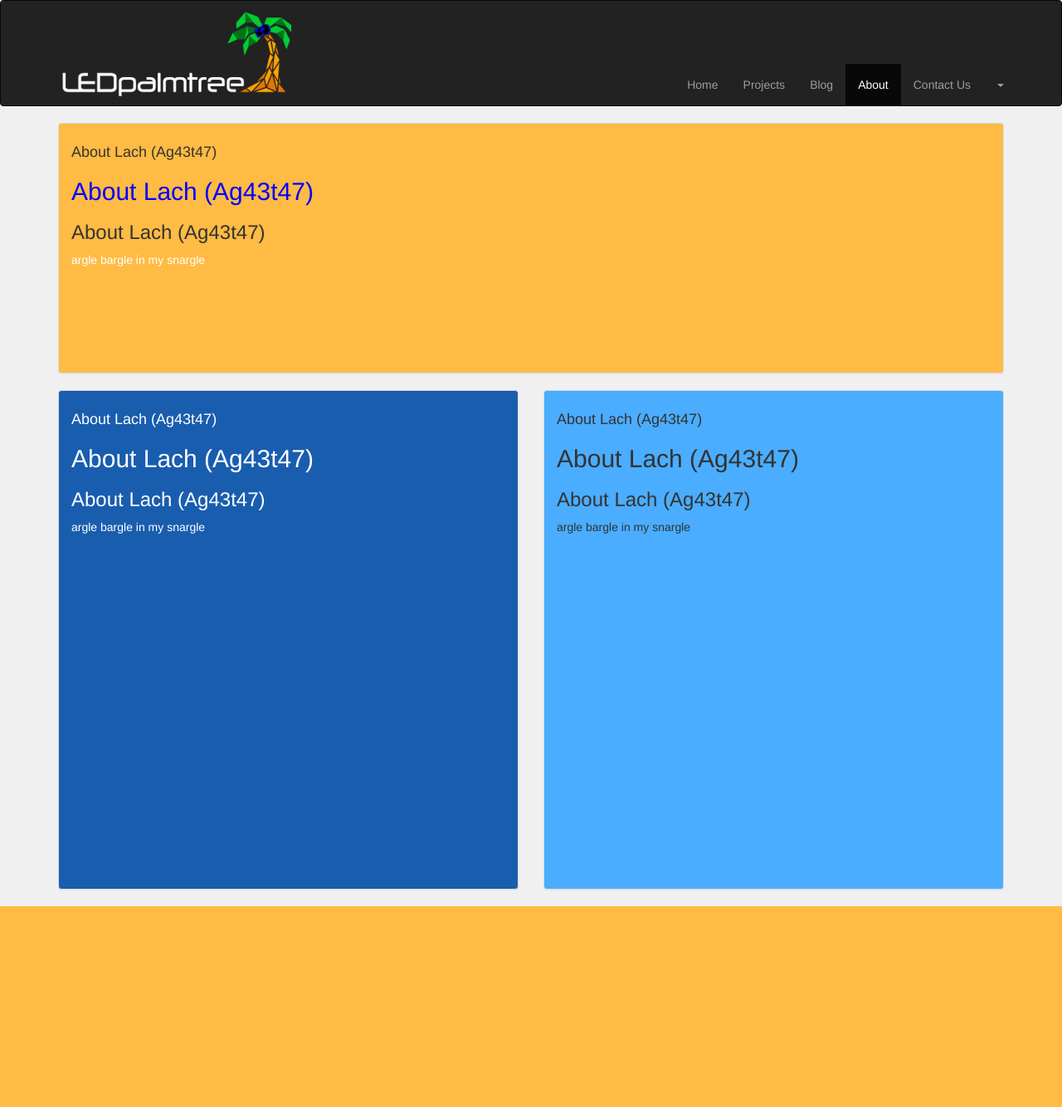
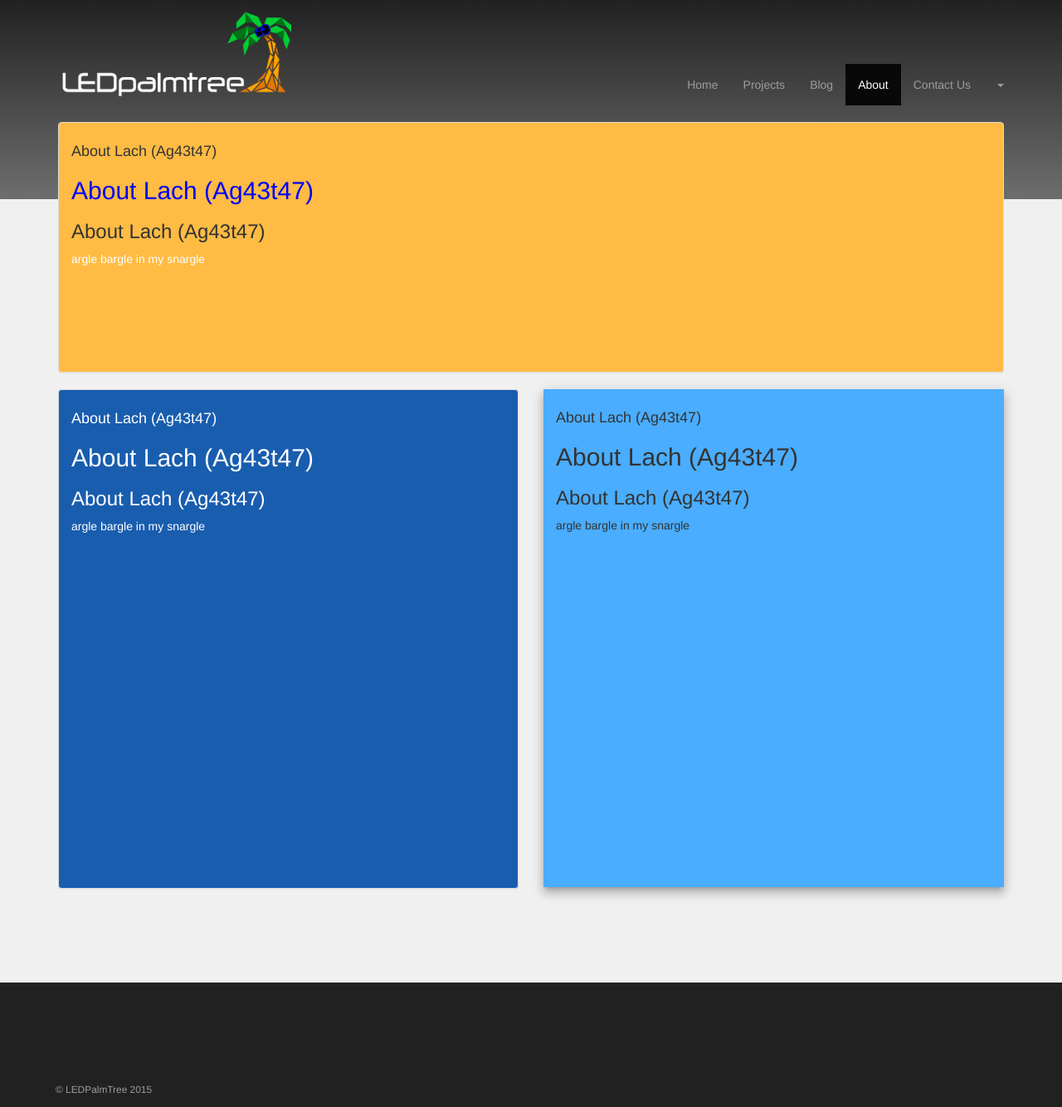
Before and after one commit to makutar/LED-Palmtree-Website, a PHP site: page /about.php in a window 1280 px wide. Shown: the whole page at 83% size. Before the commit the page ends 1092 px from the top, so only its background shows below. Run offline with PHP 8.4, Linux system fonts and the light colour scheme; some libraries are stand-ins or nearby versions.

Commit message:
Added drop shadows and styled the header

```diff
--- a/about.php
+++ b/about.php
@@ -24,7 +24,7 @@
      $page = 'about';
      include("header.php");
      ?>
-    <div class="container">
+    <div class="container contents">
       <div class="row">
         <div class="col-sm-12">
           <div class="panel panel-default orange-light">
@@ -49,7 +49,7 @@
           </div>
         </div>
         <div class="col-sm-6">
-          <div class="panel panel-default blue-light">
+          <div class="blue-light box-shadow--8dp">
             <div class="panel-body" style="height:600px;">
               <h4>About Lach (Ag43t47)</h4>
               <h2>About Lach (Ag43t47)</h2>
@@ -60,6 +60,9 @@
         </div>
       </div>
     </div>
+    <?php
+      include("footer.php");
+     ?>
 
 
 
--- a/blog.php
+++ b/blog.php
@@ -24,7 +24,7 @@
      $page = 'blog';
      include("header.php");
      ?>
-    <div class="container">
+    <div class="container contents">
       <div class="row">
         <div class="col-xs-4">hello
         </div>
@@ -32,6 +32,9 @@
         </div>
       </div>
     </div>
+    <?php
+      include("footer.php");
+     ?>
     <!-- jQuery (necessary for Bootstrap's JavaScript plugins) -->
     <script src="https://ajax.googleapis.com/ajax/libs/jquery/1.11.3/jquery.min.js"></script>
     <!-- Include all compiled plugins (below), or include individual files as needed -->
--- a/css/theme.css
+++ b/css/theme.css
@@ -74,6 +74,44 @@ body {
     padding: 12px;
 }
 
+.navbar-inverse {
+    background-color: transparent;
+    border-color: transparent;
+}
+
+#navbarGradient {
+    height: 240px;
+    background: #212121; /* For browsers that do not support gradients */
+    background: -webkit-linear-gradient(#212121, #6e6e6e); /* For Safari 5.1 to 6.0 */
+    background: -o-linear-gradient(#212121, #6e6e6e); /* For Opera 11.1 to 12.0 */
+    background: -moz-linear-gradient(#212121, #6e6e6e); /* For Firefox 3.6 to 15 */
+    background: linear-gradient(#212121, #6e6e6e); /* Standard syntax */
+}
+
+.contents {
+    position: relative;
+    top: -93px;
+}
+
+.box-shadow--2dp {
+    box-shadow: 0 2px 2px 0 rgba(0, 0, 0, .14), 0 3px 1px -2px rgba(0, 0, 0, .2), 0 1px 5px 0 rgba(0, 0, 0, .12)
+}
+.box-shadow--3dp {
+    box-shadow: 0 3px 4px 0 rgba(0, 0, 0, .14), 0 3px 3px -2px rgba(0, 0, 0, .2), 0 1px 8px 0 rgba(0, 0, 0, .12)
+}
+.box-shadow--4dp {
+    box-shadow: 0 4px 5px 0 rgba(0, 0, 0, .14), 0 1px 10px 0 rgba(0, 0, 0, .12), 0 2px 4px -1px rgba(0, 0, 0, .2)
+}
+.box-shadow--6dp {
+    box-shadow: 0 6px 10px 0 rgba(0, 0, 0, .14), 0 1px 18px 0 rgba(0, 0, 0, .12), 0 3px 5px -1px rgba(0, 0, 0, .2)
+}
+.box-shadow--8dp {
+    box-shadow: 0 8px 10px 1px rgba(0, 0, 0, .14), 0 3px 14px 2px rgba(0, 0, 0, .12), 0 5px 5px -3px rgba(0, 0, 0, .2)
+}
+.box-shadow--16dp {
+    box-shadow: 0 16px 24px 2px rgba(0, 0, 0, .14), 0 6px 30px 5px rgba(0, 0, 0, .12), 0 8px 10px -5px rgba(0, 0, 0, .2)
+}
+
 @media (min-width: 768px) {
     #myNavbar .nav {
     position: absolute;
--- a/header.php
+++ b/header.php
@@ -1,3 +1,4 @@
+<div id='navbarGradient'>
 <nav class="navbar navbar-inverse">
   <div class="container">
     <!-- Brand and toggle get grouped for better mobile display -->
@@ -35,3 +36,4 @@
     </div><!-- /.navbar-collapse -->
   </div><!-- /.container-fluid -->
 </nav>
+</div>
--- a/index.php
+++ b/index.php
@@ -24,7 +24,7 @@
      $page = 'home';
      include("header.php");
      ?>
-    <div class="container">
+    <div class="container contents">
       <div id="myCarousel" class="carousel slide" data-ride="carousel" >
         <!-- Indicators -->
         <ol class="carousel-indicators">
```
